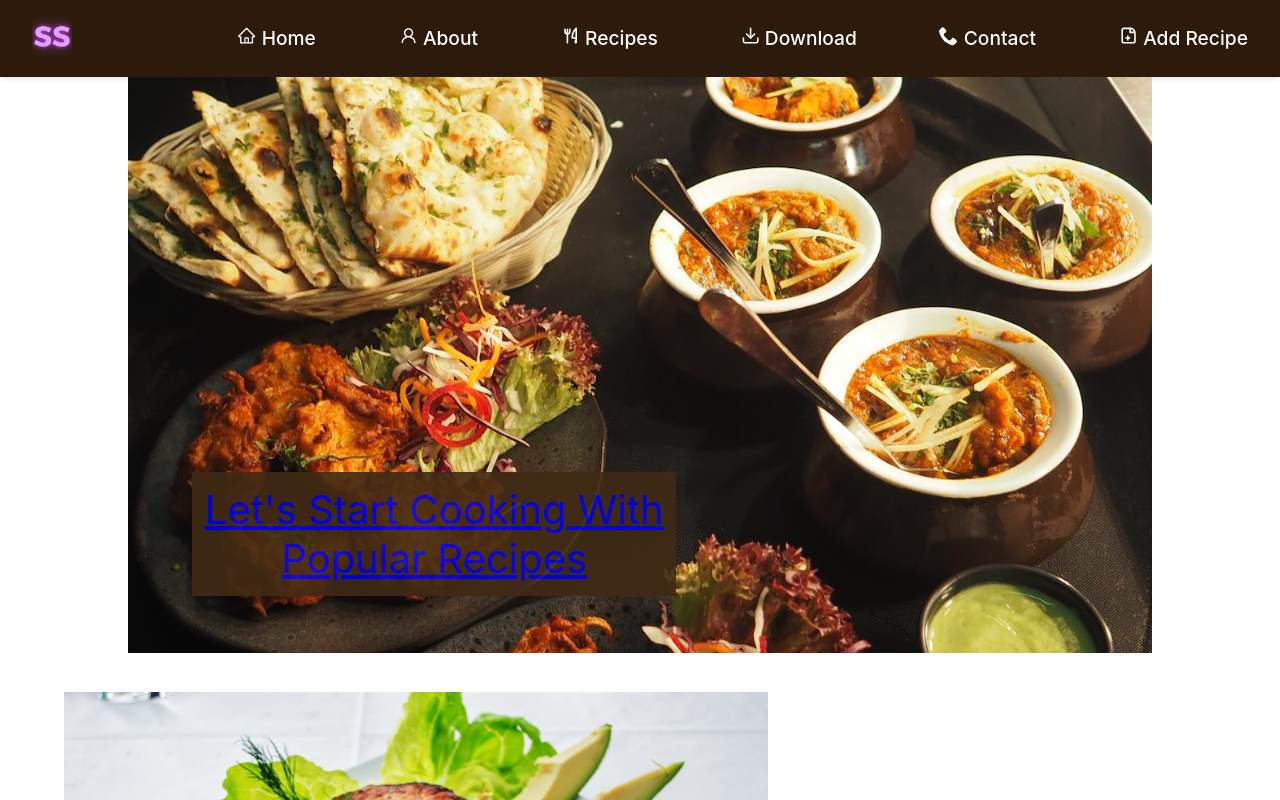
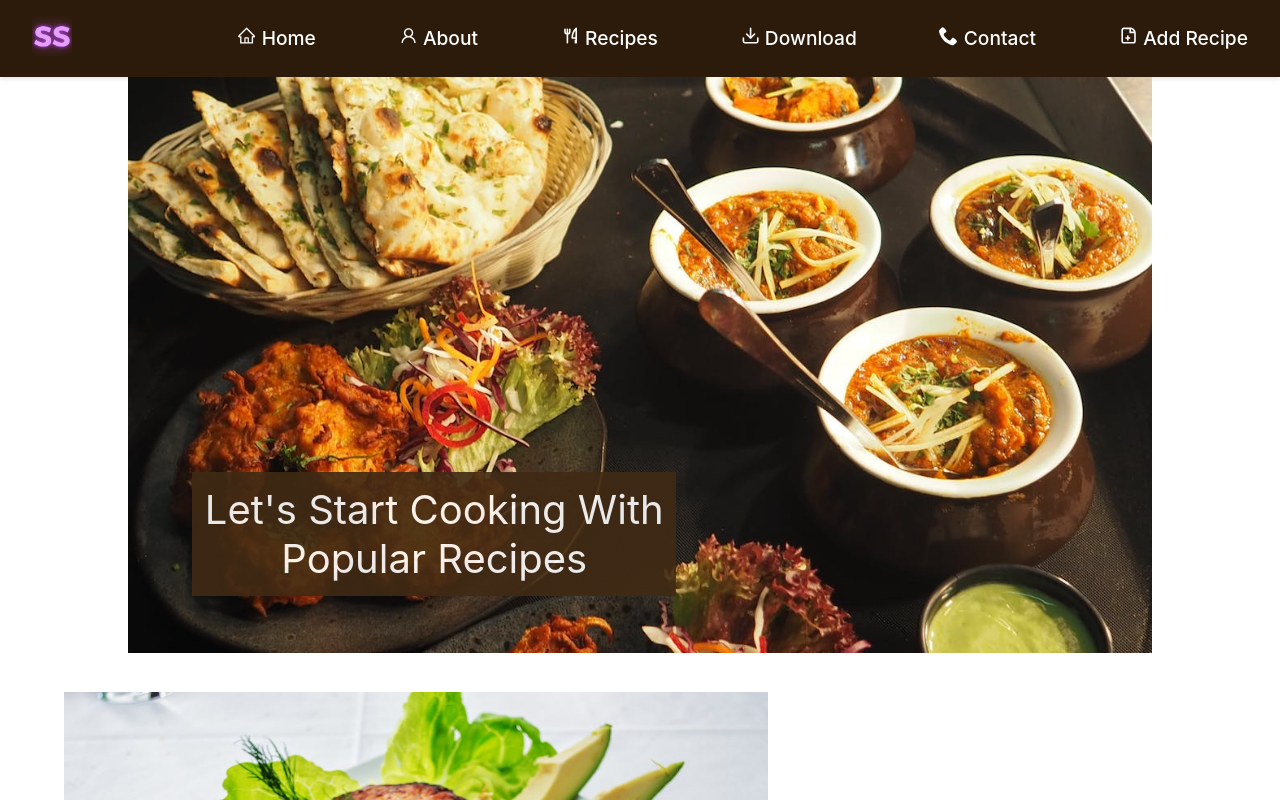
Before and after one commit to SANJANASOLANGA/ReactFoodRecipe, a React (Create React App) app in the folder Client/: page / in a window 1280 px wide. Shown: the top 800 px of the page. Built offline with nearby package versions, Linux system fonts and the light colour scheme.

Commit message:
Added styles for links

```diff
--- a/Client/src/style.css
+++ b/Client/src/style.css
@@ -411,3 +411,8 @@
 .home-about-social-links li a:hover {
   color: rgb(232, 116, 44);
 }
+
+a {
+  color: #FFFFFF;
+  text-decoration: none;
+}
```
